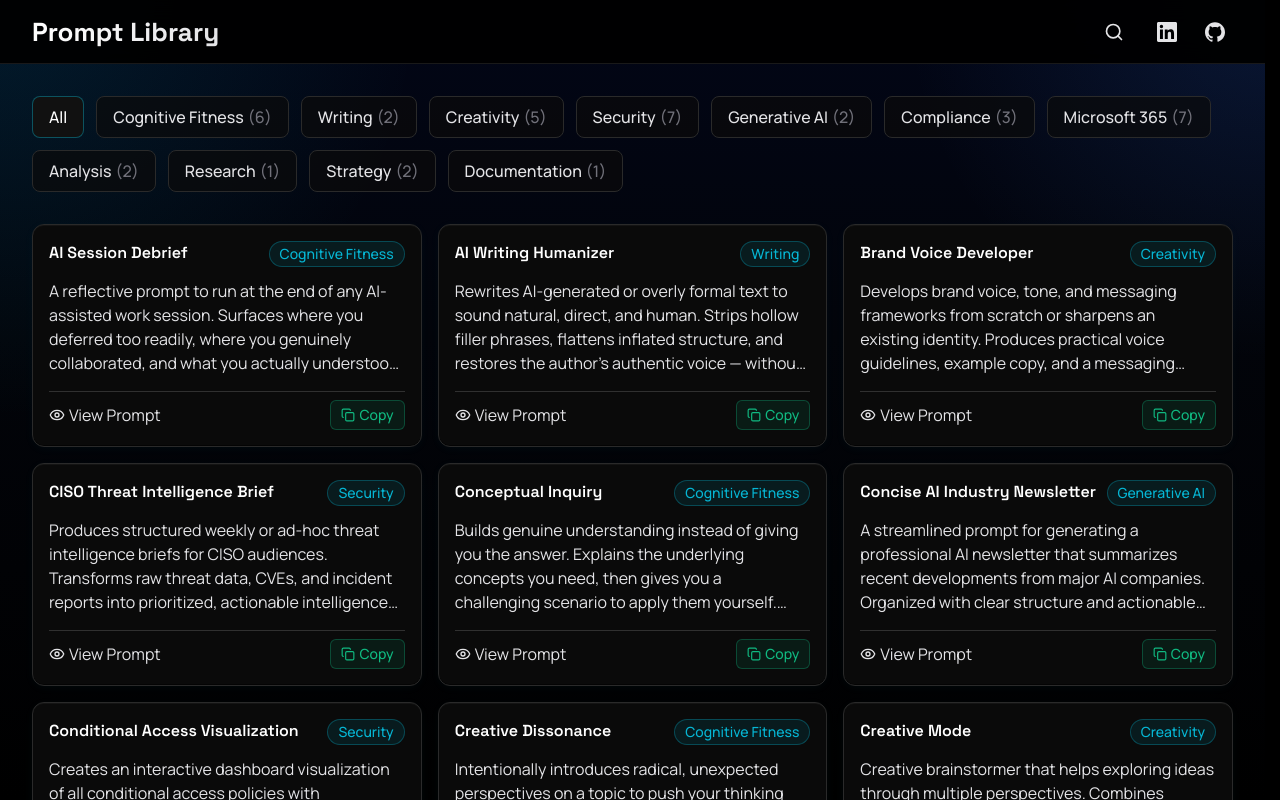
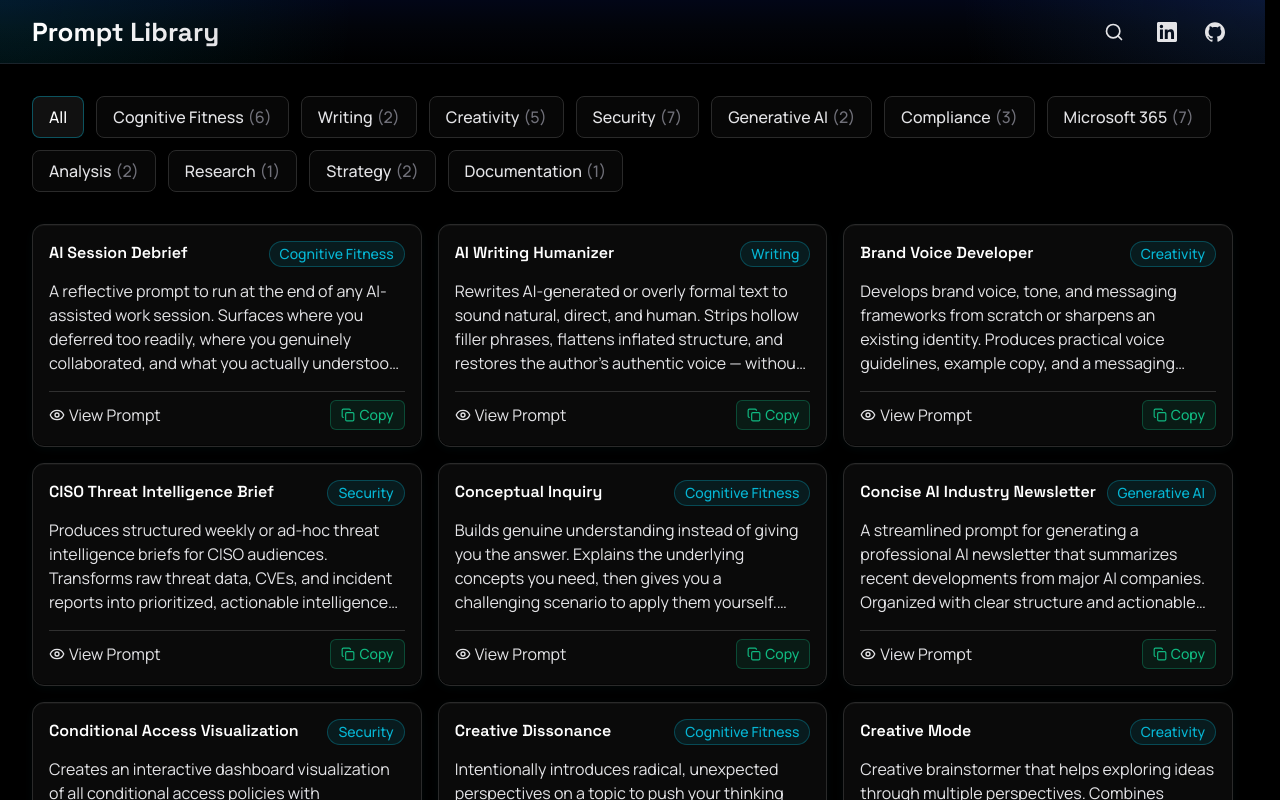
Before and after one commit to 0fflineDocs/Prompt-Library, a React (Vite) app: page / in a window 1280 px wide. Shown: the top 800 px of the page. Built offline with nearby package versions, Linux system fonts and the light colour scheme.

Commit message:
Prompt Library 1.0

```diff
--- a/src/components/layout/Header.tsx
+++ b/src/components/layout/Header.tsx
@@ -9,7 +9,7 @@ interface HeaderProps {
 
 const Header: React.FC<HeaderProps> = ({ onOpenSearch }) => {
   return (
-    <header className="sticky top-0 z-40 h-16 bg-bg-0/95 backdrop-blur-md border-b border-border/60">
+    <header className="topnav-wallpaper sticky top-0 z-40 h-16 backdrop-blur-md border-b border-border/60">
       <div className="max-w-7xl mx-auto h-full px-4 sm:px-6 lg:px-8 flex items-center justify-between">
         <h1 className="font-logo text-2xl font-bold text-gradient">
           Prompt Library
--- a/src/index.css
+++ b/src/index.css
@@ -134,10 +134,6 @@ body {
   min-height: 100%;
   height: 100%;
   overflow: hidden;
-  background:
-    radial-gradient(circle at top left, rgba(6, 182, 212, 0.12), transparent 28%),
-    radial-gradient(circle at top right, rgba(59, 130, 246, 0.14), transparent 24%),
-    linear-gradient(180deg, #020617 0%, #02040a 42%, #000000 100%);
 }
 
 #root {
@@ -187,6 +183,13 @@ b, strong {
 
 .font-logo {
   font-family: var(--font-logo);
+}
+
+.topnav-wallpaper {
+  background:
+    radial-gradient(circle at top left, rgba(6, 182, 212, 0.12), transparent 28%),
+    radial-gradient(circle at top right, rgba(59, 130, 246, 0.14), transparent 24%),
+    linear-gradient(180deg, #020617 0%, #02040a 42%, #000000 100%);
 }
 
 .text-gradient-shimmer {
```
